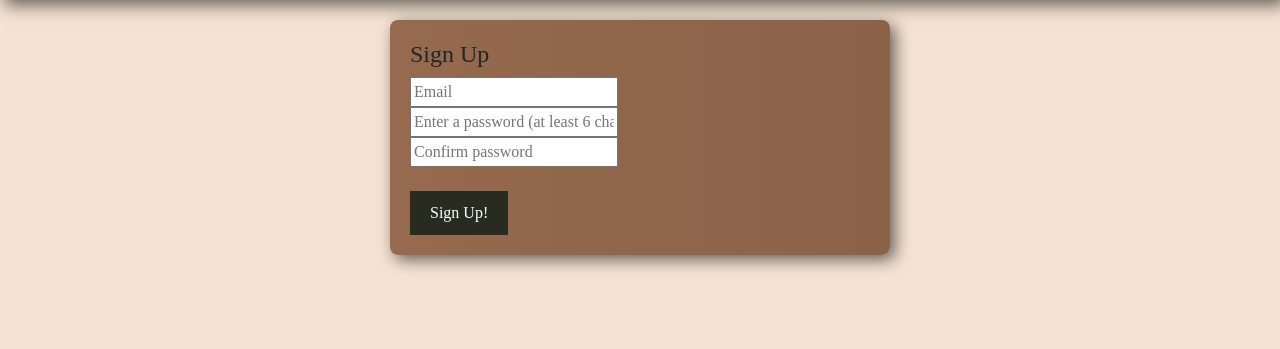
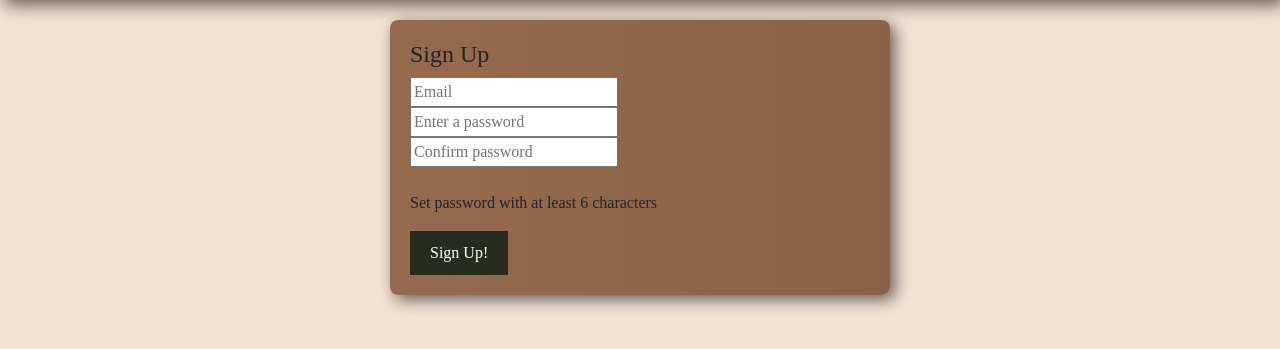
Before and after one commit to abbybrink/PantryAlchemy, a Flask app: page /signupForm in a window 1280 px wide. Shown: the part 90-439 px from the top of the page. Run offline with Flask 2, Linux system fonts and the light colour scheme.

Commit message:
styling for signup form

```diff
--- a/templates/account.html
+++ b/templates/account.html
@@ -15,7 +15,7 @@
     {% if 'user' in session %}
     <!-- User is logged in -->
     <h1>Welcome to Your Account, {{ user['email'] }}</h1>
-    <form action="/logout" method="post" class="center-form transparent-form">
+    <form action="/logout" method="post" class="center-form transparent-form ">
         <button type="submit">Logout</button>
     </form>
 
@@ -26,7 +26,7 @@
         {{ error }}
     </div>
     {% endif %}
-      <form method="POST" action="/user">
+      <form method="POST" action="/user" class="brown-form">
           <h4>Login</h4>
           <input placeholder="Enter your email" type="email" id="email" name="email" required><br>
           <input placeholder="Enter your password" type="password" id="password" name="password" required><br><br>
--- a/templates/signup.html
+++ b/templates/signup.html
@@ -18,8 +18,9 @@
     <form method="POST" action="/signup" class="brown-form">
         <h4>Sign Up</h4>
         <input placeholder="Email" type="email" id="email" name="email" required><br>
-        <input placeholder="Enter a password (at least 6 characters)" type="password" id="password" name="password" required><br>
+        <input placeholder="Enter a password" type="password" id="password" name="password" required><br>
         <input placeholder="Confirm password" type="password" id="confirm_password" name="confirm_password" required><br><br>
+        <p>Set password with at least 6 characters</p>
         <button type="submit">Sign Up!</button>
     </form>
 </body>
```
